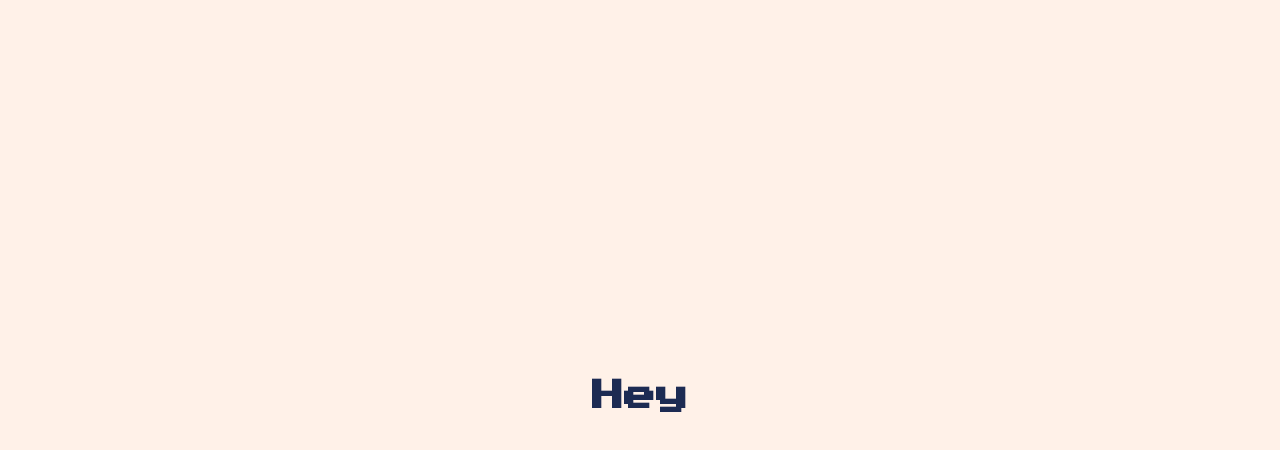
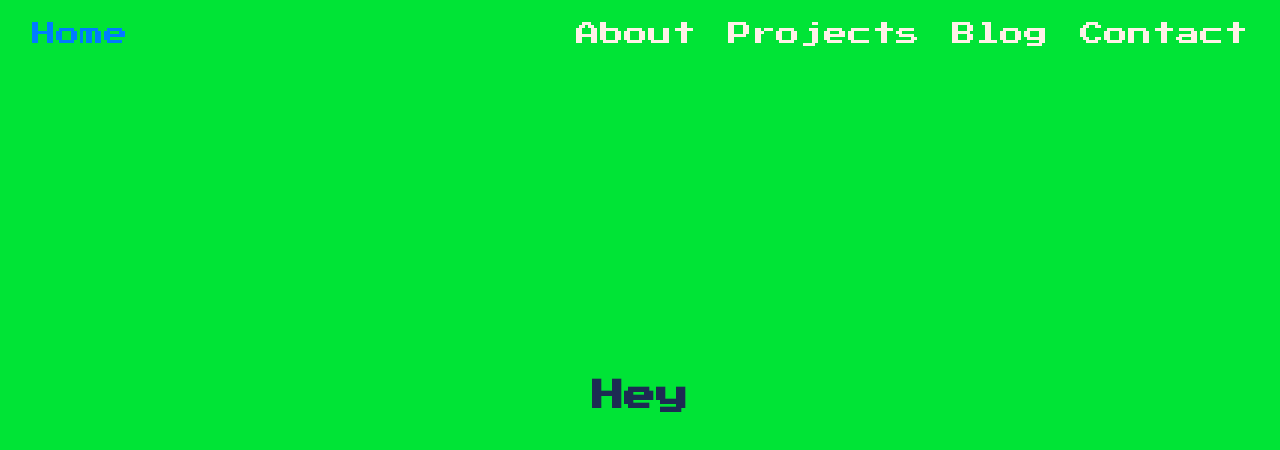
Before and after one commit to baykamsay/baykam.me, a Next.js app: page /blog in a window 1280 px wide. Shown: the top 450 px of the page. Built offline with nearby package versions, Linux system fonts and the light colour scheme.

Commit message:
Added navbar

```diff
--- /dev/null
+++ b/components/navbar.js
@@ -0,0 +1,89 @@
+import React, { useEffect } from "react";
+import Link from "next/link";
+import styles from "../styles/Navbar.module.css";
+
+export default function Navbar({ color, active }) {
+  let backgroundColor;
+  let fontColor;
+
+  switch (color) {
+    case 0:
+      backgroundColor = "#fff1e8";
+      fontColor = styles.dark;
+      break;
+
+    case 1:
+      backgroundColor = "#ff004d";
+      fontColor = styles.light;
+      break;
+
+    case 2:
+      backgroundColor = "#ffa300";
+      fontColor = styles.light;
+      break;
+
+    case 3:
+      backgroundColor = "#00e436";
+      fontColor = styles.light;
+      break;
+
+    case 4:
+      backgroundColor = "#29adff";
+      fontColor = styles.light;
+      break;
+
+    default:
+      backgroundColor = "#fff1e8";
+      fontColor = styles.dark;
+      break;
+  }
+
+  return (
+    <nav
+      className={
+        active ? styles.wrapper : [styles.wrapper, styles.deactive].join(" ")
+      }
+      styles={{ backgroundColor: backgroundColor }}
+    >
+      <Link href="/">
+        <a className={styles.link}>Home</a>
+      </Link>
+      <ul className={styles.navList}>
+        <li>
+          <Link href="/about">
+            <a className={[styles.link, fontColor].join(" ")} id={styles.about}>
+              About
+            </a>
+          </Link>
+        </li>
+        <li>
+          <Link href="/projects">
+            <a
+              className={[styles.link, fontColor].join(" ")}
+              id={styles.projects}
+            >
+              Projects
+            </a>
+          </Link>
+        </li>
+        <li>
+          <Link href="/blog">
+            <a className={[styles.link, fontColor].join(" ")} id={styles.blog}>
+              Blog
+            </a>
+          </Link>
+        </li>
+        <li>
+          <Link href="/contact">
+            <a
+              className={[styles.link, fontColor].join(" ")}
+              id={styles.contact}
+            >
+              Contact
+            </a>
+          </Link>
+        </li>
+      </ul>
+    </nav>
+  );
+}
--- a/pages/blog.js
+++ b/pages/blog.js
@@ -1,14 +1,18 @@
 import Head from "next/head";
 import styles from "../styles/Home.module.css";
 import Link from "next/link";
+import blogStyles from "../styles/Blog.module.css";
+import Navbar from "../components/navbar";
 
-export default function Home() {
+export default function Blog() {
   return (
-    <div className={styles.container}>
+    <div className={[styles.container, blogStyles.container].join(" ")}>
       <Head>
-        <title>Baykam Say</title>
+        <title>Baykam Say | Blog</title>
         <link rel="icon" href="/favicon.ico" />
       </Head>
+
+      <Navbar active={true} color={3} />
 
       <main className={styles.main}>
         <h1>Hey</h1>
--- /dev/null
+++ b/styles/About.module.css
@@ -0,0 +1,3 @@
+.container {
+  background-color: #ff004d;
+}
--- /dev/null
+++ b/styles/Blog.module.css
@@ -0,0 +1,3 @@
+.container {
+  background-color: #00e436;
+}
--- /dev/null
+++ b/styles/Contact.module.css
@@ -0,0 +1,3 @@
+.container {
+  background-color: #29adff;
+}
--- /dev/null
+++ b/styles/Navbar.module.css
@@ -0,0 +1,78 @@
+.wrapper {
+  width: 100vw;
+  top: 0;
+  position: fixed;
+  z-index: 100;
+  padding: 1rem;
+  display: flex;
+  justify-content: space-between;
+}
+
+.navList {
+  list-style-type: none;
+  display: flex;
+  flex-direction: row;
+  justify-content: flex-end;
+}
+
+.link {
+  margin: 0 1rem;
+  font-size: 1.5rem;
+  /* color: #fff1e8; */
+}
+
+#about:hover {
+  color: #ff004d;
+}
+
+#projects:hover {
+  color: #ffa300;
+}
+
+#blog:hover {
+  color: #00e436;
+}
+
+#contact:hover {
+  color: #29adff;
+}
+
+#about:active {
+  color: #ff004d;
+}
+
+#projects:active {
+  color: #ffa300;
+}
+
+#blog:active {
+  color: #00e436;
+}
+
+#contact:active {
+  color: #29adff;
+}
+
+.light {
+  color: #fff1e8;
+}
+
+.dark {
+  color: #1d2b53;
+}
+
+.deactive {
+  display: none;
+}
+
+@media (max-width: 1200px) {
+  .wrapper {
+    display: flex;
+  }
+}
+
+@media (max-width: 1000px) {
+  .navList {
+    display: none;
+  }
+}
--- /dev/null
+++ b/styles/Projects.module.css
@@ -0,0 +1,3 @@
+.container {
+  background-color: #ffa300;
+}
```
Also changed, not shown: pages/about.js (+8 -4 lines), pages/contact.js (+7 -3 lines), pages/index.js (+20 -3 lines), pages/projects.js (+7 -3 lines).
